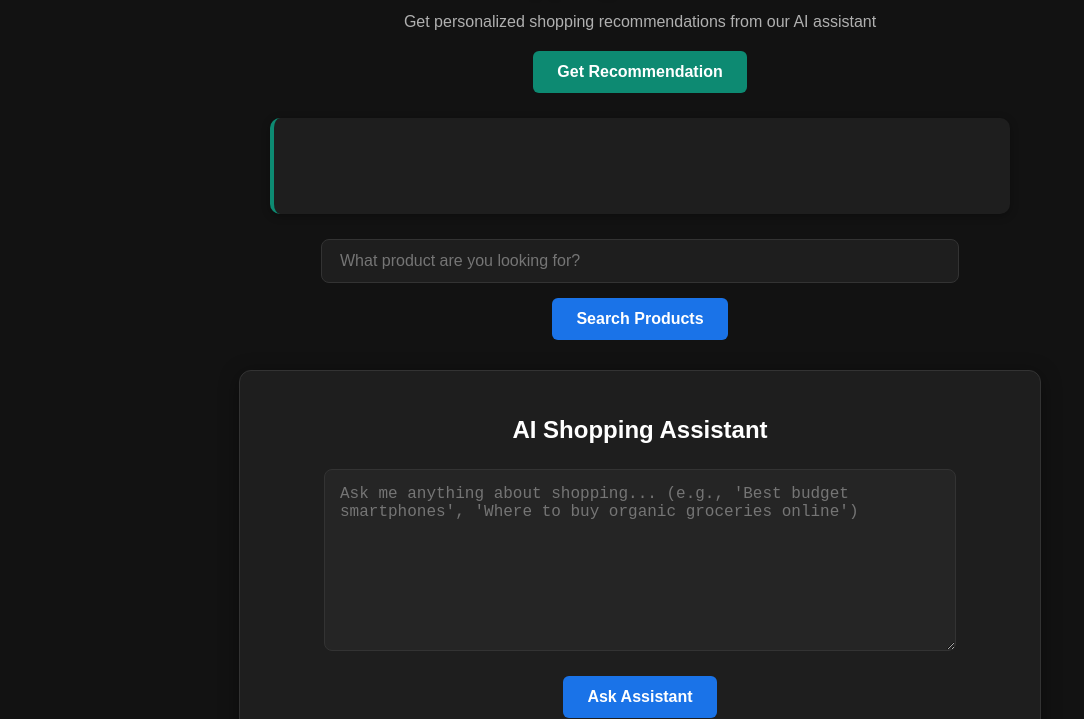
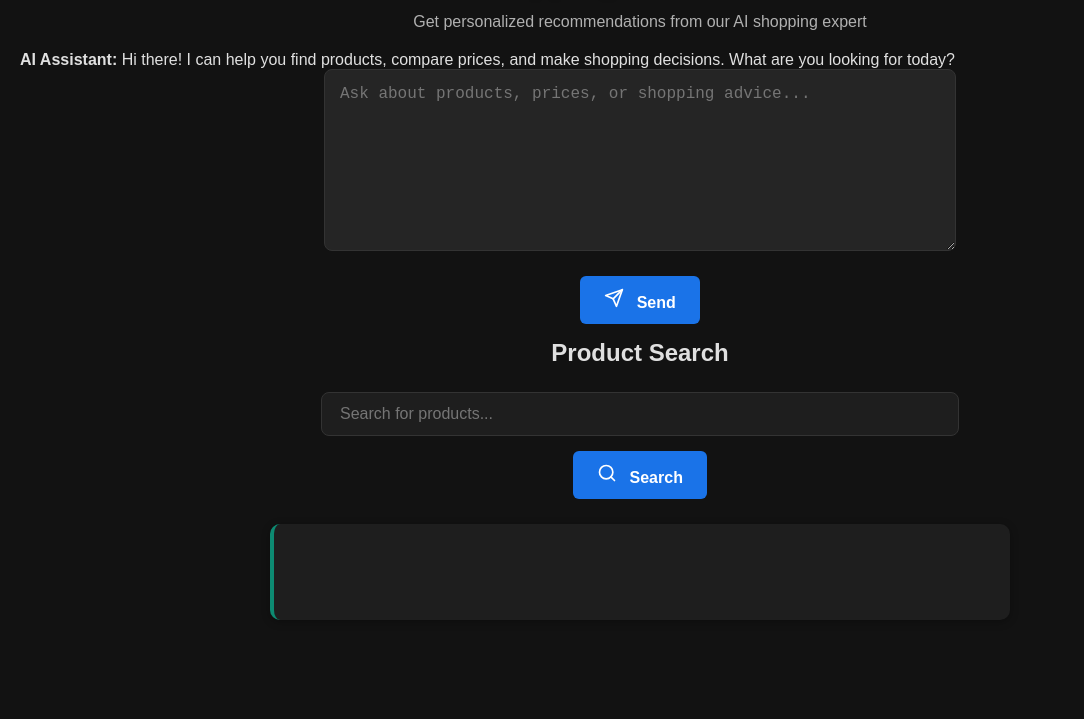
Before and after one commit to rohit5900/Shoping-AI-assistant, a website: page index.html in a window 1280 px wide. Shown: the part 81-800 px from the top of the page, without its empty margins (0-1084 px from the left). Drawn offline with Linux system fonts and the light colour scheme.

Commit message:
Update index.html

```diff
--- a/index.html
+++ b/index.html
@@ -4,23 +4,51 @@
     <meta charset="UTF-8">
     <meta name="viewport" content="width=device-width, initial-scale=1.0">
     <title>Shopping AI Assistant</title>
+    <link href="https://fonts.googleapis.com/css2?family=Inter:wght@400;500;600;700&display=swap" rel="stylesheet">
     <link rel="stylesheet" href="style.css">
 </head>
 <body>
-    <h1>Shopping AI Assistant</h1>
-    <p>Get personalized shopping recommendations from our AI assistant</p>
+    <div class="container">
+        <header class="header">
+            <h1>Shopping AI Assistant</h1>
+            <p class="subtitle">Get personalized recommendations from our AI shopping expert</p>
+        </header>
 
-    <button id="getRecBtn">Get Recommendation</button>
-    <div id="recommendation"></div>
+        <div class="card">
+            <div class="chat-container" id="chatContainer">
+                <div class="message ai-message fade-in">
+                    <strong>AI Assistant:</strong> Hi there! I can help you find products, compare prices, and make shopping decisions. What are you looking for today?
+                </div>
+            </div>
 
-    <input type="text" id="search" placeholder="What product are you looking for?">
-    <button id="searchBtn">Search Products</button>
+            <div class="input-card">
+                <div class="input-group">
+                    <textarea id="searchResults" placeholder="Ask about products, prices, or shopping advice..."></textarea>
+                    <button id="askBtn">
+                        <svg xmlns="http://www.w3.org/2000/svg" width="20" height="20" viewBox="0 0 24 24" fill="none" stroke="currentColor" stroke-width="2" stroke-linecap="round" stroke-linejoin="round" style="margin-right: 8px;">
+                            <line x1="22" y1="2" x2="11" y2="13"></line>
+                            <polygon points="22 2 15 22 11 13 2 9 22 2"></polygon>
+                        </svg>
+                        Send
+                    </button>
+                </div>
+            </div>
+        </div>
 
-    <div id="Boxassist">
-        <h2>AI Shopping Assistant</h2>
-        <textarea id="searchResults" placeholder="Ask me anything about shopping... (e.g., 'Best budget smartphones', 'Where to buy organic groceries online')"></textarea>
-        <button id="askBtn">Ask Assistant</button>
-        <div id="assistantResponse" class="response-area"></div>
+        <div class="card">
+            <h2 style="color: var(--dark-blue); margin-top: 0;">Product Search</h2>
+            <div class="input-group">
+                <input type="text" id="search" placeholder="Search for products...">
+                <button id="searchBtn">
+                    <svg xmlns="http://www.w3.org/2000/svg" width="20" height="20" viewBox="0 0 24 24" fill="none" stroke="currentColor" stroke-width="2" stroke-linecap="round" stroke-linejoin="round" style="margin-right: 8px;">
+                        <circle cx="11" cy="11" r="8"></circle>
+                        <line x1="21" y1="21" x2="16.65" y2="16.65"></line>
+                    </svg>
+                    Search
+                </button>
+            </div>
+            <div id="recommendation" class="recommendations"></div>
+        </div>
     </div>
 
     <script src="script.js"></script>
```
